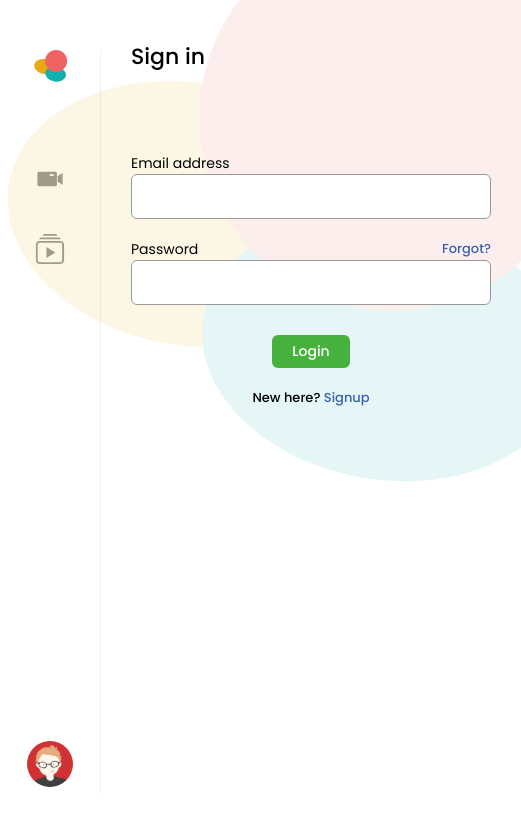
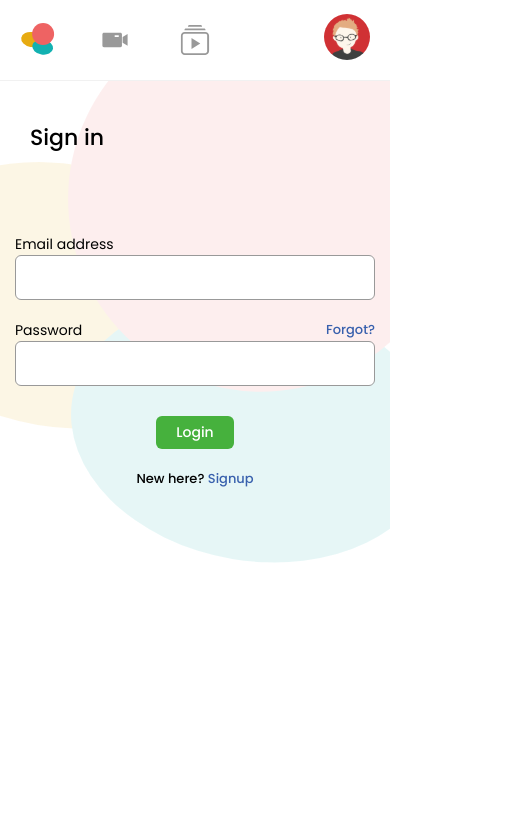
Before and after one commit to codev99/smartcow, a React (Create React App) app: page / in a window 390 px wide. Shown: the top 826 px of the page, 521 px wide, since content can reach past the window. Built offline with nearby package versions, Linux system fonts and the light colour scheme.

Commit message:
responsive

```diff
--- a/src/components/Button/Button.module.scss
+++ b/src/components/Button/Button.module.scss
@@ -35,6 +35,10 @@
   background-color: $color-blue-light;
   color: $color-blue-dark;
   border: solid 1px $color-blue-dark;
+
+  @include max-width($phone-screen-width) {
+    padding: 15px 30px;
+  }
 }
 
 .toggleGray {
@@ -42,6 +46,10 @@
   padding: 15px 50px;
   background-color: $color-gray-light;
   color: $color-gray-900;
+
+  @include max-width($phone-screen-width) {
+    padding: 15px 30px;
+  }
 }
 
 .linkRed {
--- a/src/components/Header/Header.module.scss
+++ b/src/components/Header/Header.module.scss
@@ -29,6 +29,13 @@ header {
   .headerTools {
     button {
       margin: 0 10px;
+    }
+  }
+
+  @include max-width($phone-screen-width) {
+    &.headerVideo {
+      flex-direction: column;
+      align-items: flex-end;
     }
   }
 }
--- a/src/components/Header/Header.tsx
+++ b/src/components/Header/Header.tsx
@@ -8,7 +8,7 @@ export const HeaderVideo = () => {
 
   return (
     !showDescr ? (
-      <header>
+      <header className={styles.headerVideo}>
         <div className={styles.headerTitle} onClick={() => setShowDescr(true)}>
           <div className={styles.title}>Saying Hi to my customers</div>
           <img src={caretIcon} alt="Hi" />
--- a/src/components/Layout/Layout.module.scss
+++ b/src/components/Layout/Layout.module.scss
@@ -14,4 +14,17 @@
   > section {
     flex: 1;
   }
+
+  @include max-width($phone-screen-width) {
+    display: block;
+    width: 100vw;
+
+    > nav {
+      height: auto;
+      width: 100%;
+      margin: 0;
+      border-right: none;
+      border-bottom: solid 1px $color-gray-light;
+    }
+  }
 }
--- a/src/components/Layout/Layout.tsx
+++ b/src/components/Layout/Layout.tsx
@@ -1,4 +1,3 @@
-import { useCallback } from "react";
 import { Outlet } from "react-router-dom";
 import { Navbar } from "../Navbar/Navbar";
 import styles from "./Layout.module.scss";
--- a/src/components/Layout/Layout2Cols.module.scss
+++ b/src/components/Layout/Layout2Cols.module.scss
@@ -16,5 +16,9 @@
 
   @include max-width($tablet-screen-width) {
     flex-direction: column-reverse;
+
+    .col2 {
+      min-width: auto;
+    }
   }
 }
--- a/src/components/Navbar/Navbar.module.scss
+++ b/src/components/Navbar/Navbar.module.scss
@@ -44,6 +44,26 @@
         fill: $color-blue-dark;
       }
     }
+  }
 
+  @include max-width($phone-screen-width) {
+    flex-direction: row;
+
+    .header {
+      flex-direction: row;
+
+      .logo {
+        margin: 0 rem(20) 0 0;
+      }
+
+      .navButton {
+        margin: rem(10);
+      }
+
+      .navButton:hover,
+      .navButtonSelected {
+        margin: rem(10);
+      }
+    }
   }
 }
--- a/src/pages/Profile/components/Billing/Billing.module.scss
+++ b/src/pages/Profile/components/Billing/Billing.module.scss
@@ -4,6 +4,7 @@
   table {
     width: 100%;
     max-width: 680px;
+    min-width: 500px;
 
     thead {
       th {
@@ -26,4 +27,8 @@
       }
     }
   }
+
+  @include max-width($phone-screen-width) {
+    overflow-x: auto;
+  }
 }
--- a/src/pages/Profile/components/Plans/Plans.module.scss
+++ b/src/pages/Profile/components/Plans/Plans.module.scss
@@ -7,6 +7,7 @@
     padding: 25px;
     border-radius: 10px;
     margin: 30px;
+    min-width: 240px;
 
     .title {
       font-size: 22px;
@@ -61,4 +62,12 @@
       }
     }
   }
+
+  @include max-width($phone-screen-width) {
+    overflow-x: auto;
+
+    .plan {
+      margin: 0;
+    }
+  }
 }
--- a/src/pages/Signup/SignupForm/SignupForm.tsx
+++ b/src/pages/Signup/SignupForm/SignupForm.tsx
@@ -25,7 +25,7 @@ export const SignupForm = () => {
         <Button
           type={ButtonType.fillGreen}
           label="Signup"
-          onClick={() => navigate(Routes.VIDEO)}
+          onClick={() => navigate(Routes.ROOT)}
         />
         <div className={styles.footer}>Already user? <Link to={Routes.ROOT}>Login</Link></div>
       </div>
--- a/src/pages/Video/components/Voices/Voices.module.scss
+++ b/src/pages/Video/components/Voices/Voices.module.scss
@@ -4,5 +4,6 @@
   > img {
     padding: 10px 0;
     max-width: 480px;
+    width: 100%;
   }
 }
```
